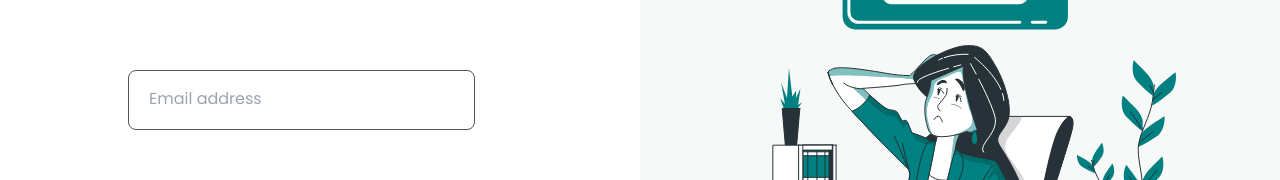
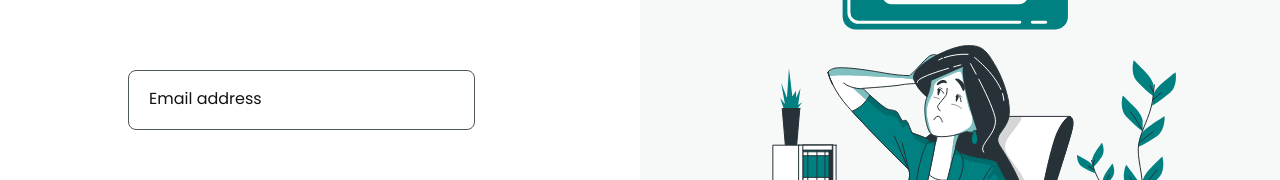
Before and after one commit to HarshSingh011/Classence, a React (Create React App) app: page /pwreset in a window 1280 px wide. Shown: the part 315-495 px from the top of the page. Built offline with nearby package versions, Linux system fonts and the light colour scheme.

Commit message:
fixed placeholder

```diff
--- a/src/components/css/pwreset.css
+++ b/src/components/css/pwreset.css
@@ -80,3 +80,12 @@ background: #F7F8F8;
     width: 434px;
 height: 404px;
 }
+input::placeholder{
+    color: var(--Neutral-1000, #121212);
+
+font-family: Poppins;
+font-size: 16px;
+font-style: normal;
+font-weight: 400;
+line-height: 25.6px;
+}
--- a/src/components/signup.jsx
+++ b/src/components/signup.jsx
@@ -40,7 +40,7 @@ const Signup = () => {
 
         <div class="policy-container">
         <input type="checkbox" id="terms" name="terms"/>
-        <label for="terms" id="terms">I agree to the &nbsp;<a href="https://example.com" >Terms & conditions  </a>&nbsp;and <a href="https://example.com">  <br/>&emsp;&emsp;&emsp; Privacy Policy</a></label>
+        <label for="terms" id="terms">I agree to the &nbsp;<a href="" >Terms & conditions  </a>&nbsp;and <a href="">  <br/>&emsp;&emsp;&emsp; Privacy Policy</a></label>
 
 
 </div>
```
